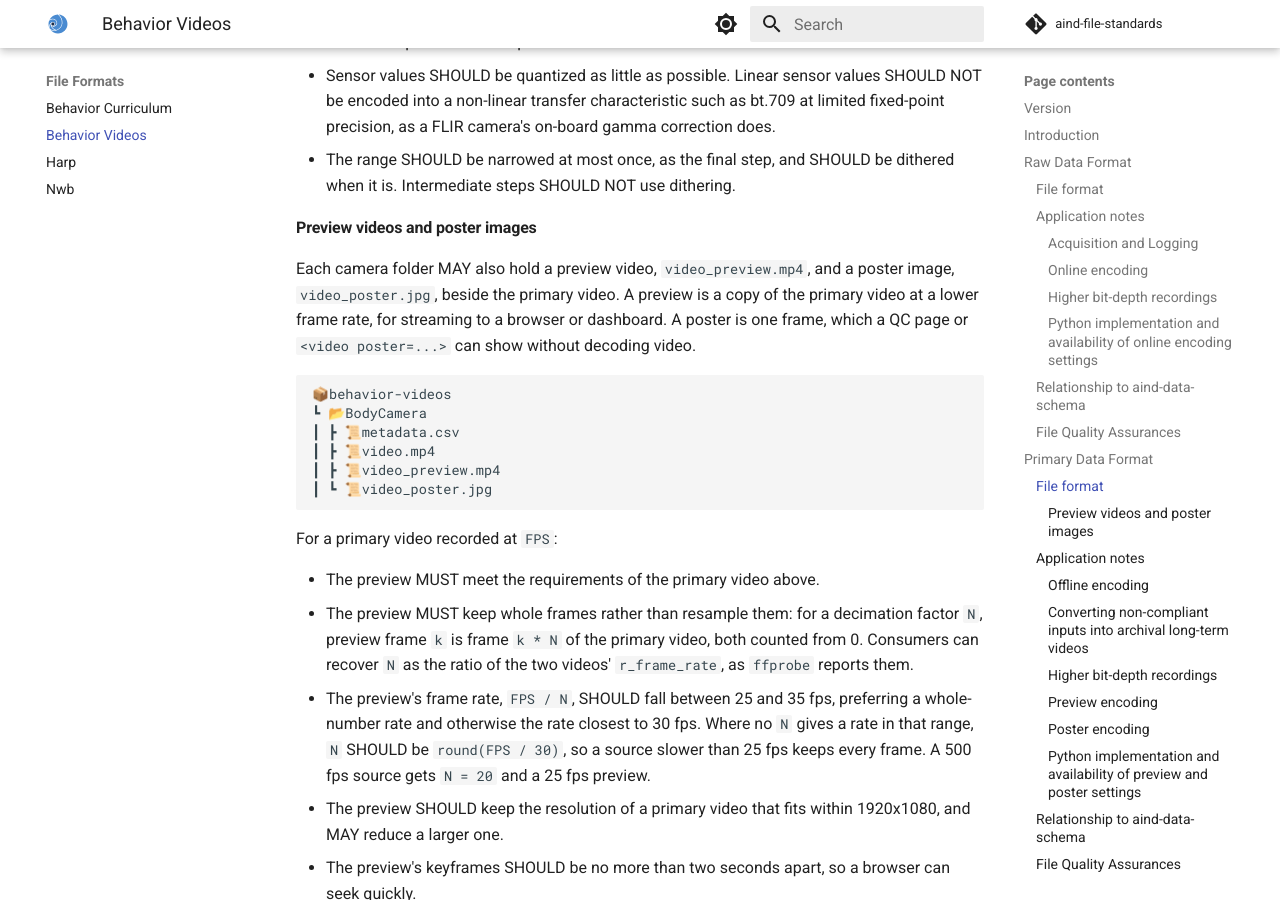
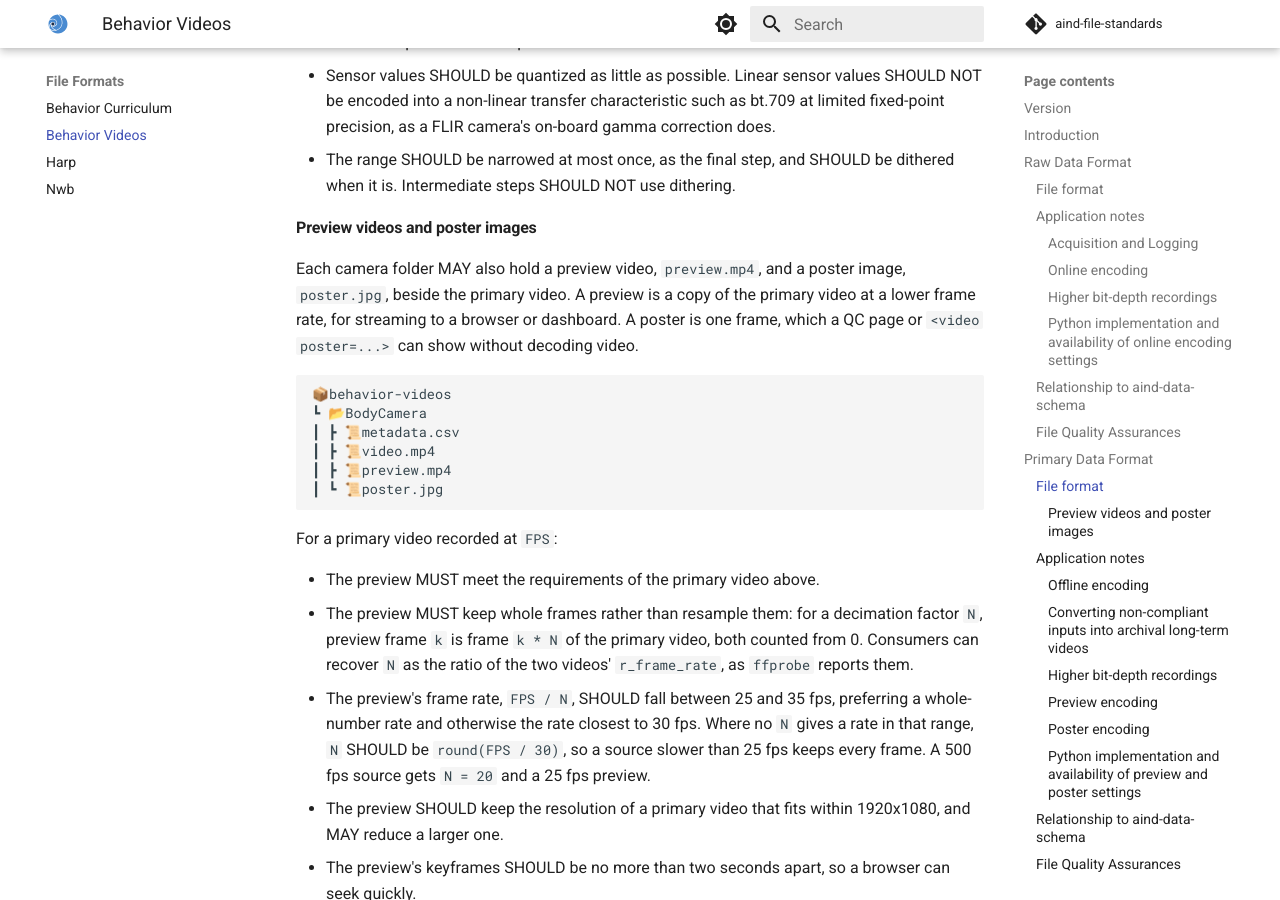
Before and after one commit to AllenNeuralDynamics/aind-file-standards, an MkDocs documentation site: the page built from docs/file_formats/behavior_videos.md, in a window 1280 px wide and 900 px high, scrolled down 5200 px. Built offline with MkDocs 1.6.1 and Material for MkDocs 9.7.7, drawn with Linux system fonts in a browser that asks for light colours; comment, search, counter and statistics services are not loaded.

Commit message:
docs(behavior-videos): drop video_ prefix of preview files

````diff
--- a/docs/file_formats/behavior_videos.md
+++ b/docs/file_formats/behavior_videos.md
@@ -162,15 +162,15 @@
 
 #### Preview videos and poster images
 
-Each camera folder MAY also hold a preview video, `video_preview.mp4`, and a poster image, `video_poster.jpg`, beside the primary video. A preview is a copy of the primary video at a lower frame rate, for streaming to a browser or dashboard. A poster is one frame, which a QC page or `<video poster=...>` can show without decoding video.
+Each camera folder MAY also hold a preview video, `preview.mp4`, and a poster image, `poster.jpg`, beside the primary video. A preview is a copy of the primary video at a lower frame rate, for streaming to a browser or dashboard. A poster is one frame, which a QC page or `<video poster=...>` can show without decoding video.
 
 ```plaintext
 📦behavior-videos
 ┗ 📂BodyCamera
 ┃ ┣ 📜metadata.csv
 ┃ ┣ 📜video.mp4
-┃ ┣ 📜video_preview.mp4
-┃ ┗ 📜video_poster.jpg
+┃ ┣ 📜preview.mp4
+┃ ┗ 📜poster.jpg
 ```
 
 For a primary video recorded at `FPS`:
````
